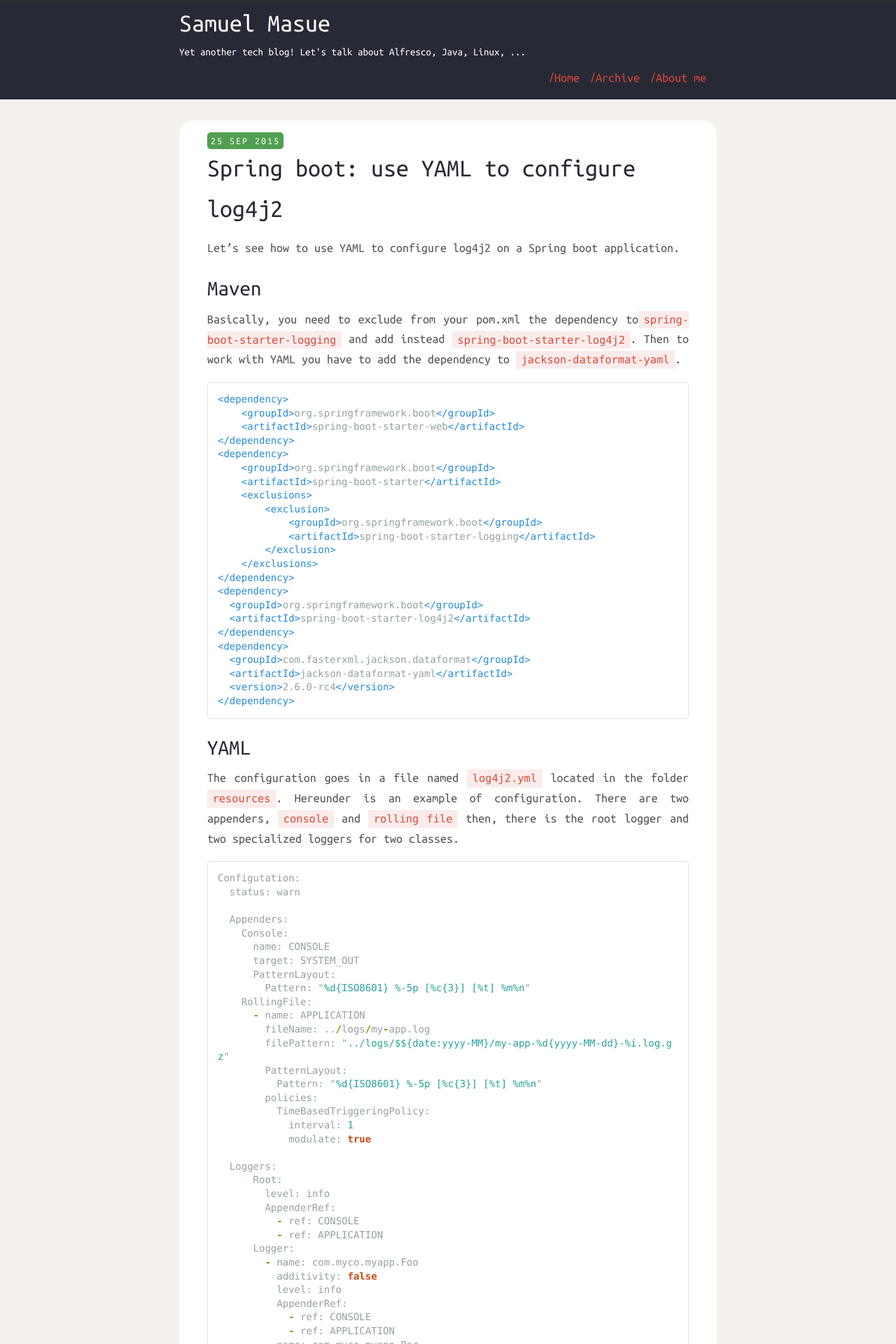
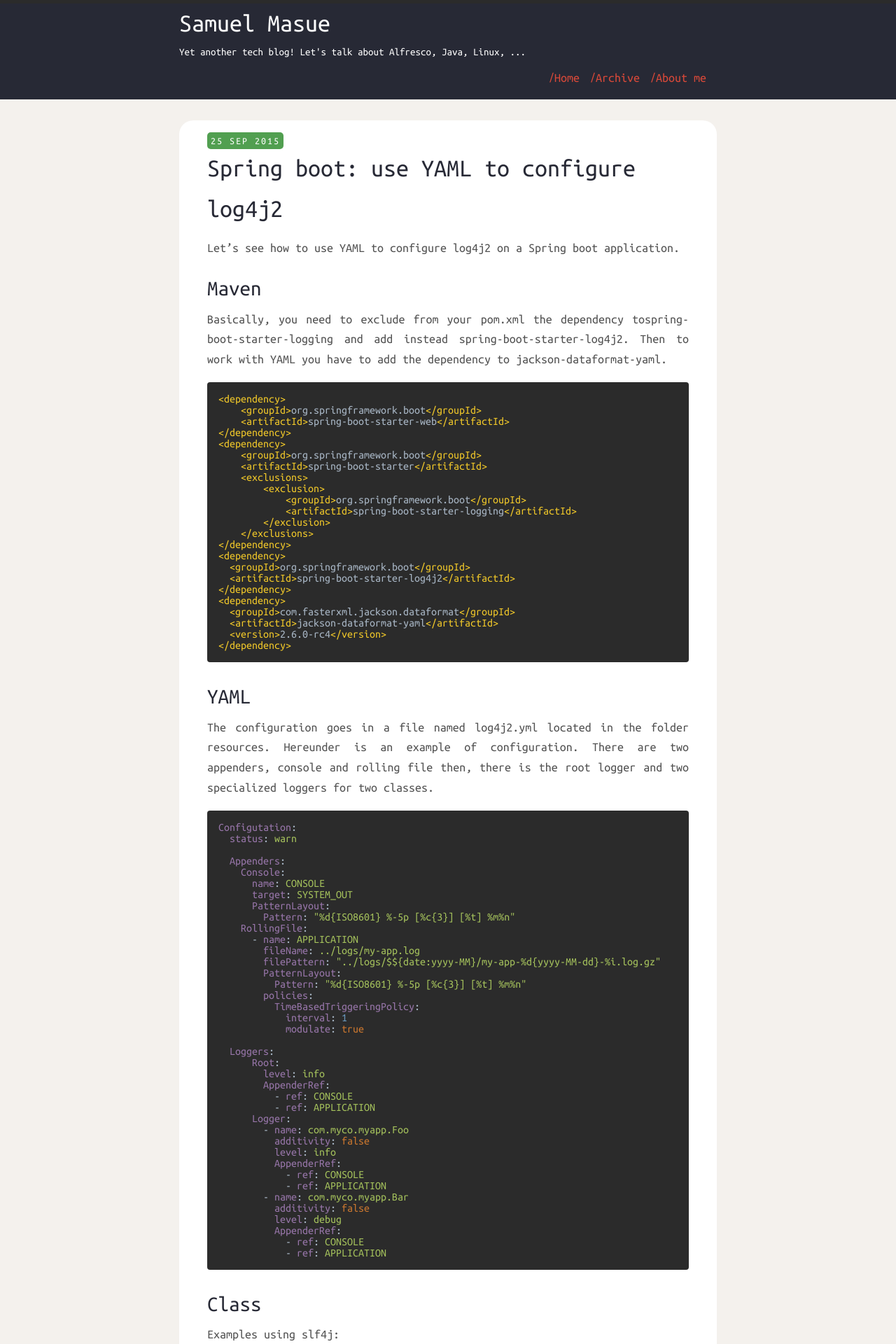
Before and after one commit to TheWeirdDev/theweirddev.github.io, a Jekyll site: the page built from _posts/2015-09-25-log4j2-yml.markdown, in a window 1280 px wide. Shown: the top 1920 px of the page at 70% size. Built offline with Jekyll 4.4.1, drawn with Linux system fonts in a browser that asks for light colours; nearby versions of some CDN libraries; comment, search, counter and statistics services are not loaded.

Commit message:
Pygment theme -> darcula

```diff
--- a/_posts/2015-09-25-log4j2-yml.markdown
+++ b/_posts/2015-09-25-log4j2-yml.markdown
@@ -49,7 +49,7 @@
 appenders, `console` and
 `rolling file` then, there is the root logger and two specialized loggers for two classes.
 
-{% highlight javascript%}
+{% highlight yaml%}
 Configutation:
   status: warn
 
@@ -97,7 +97,7 @@
 
 - In Groovy.
 
-{% highlight java%}
+{% highlight groovy%}
 @Slf4j
 class Foo {
   // some code
--- /dev/null
+++ b/assets/css/_sass/partials/_darcula.scss
@@ -0,0 +1,105 @@
+$foreground: #A9B7C6;
+$background: #2B2B2B;
+$selectionForeground: #A9B7C6;
+$selectionBackground: #214283;
+
+$operators: #A9B7C6;
+$strings: #A5C25C;
+$names: #88be05;
+$keywords: #CB772F;
+$varAndProp: #A9B7C6;
+$numbers: #6897BB;
+$tag: #f1c829;
+$attributes: #9876AA;
+$comments: #75715e;
+
+.highlight {
+  margin-bottom: 1.5em;
+  color: $foreground;
+  background-color: $background;
+  @include rounded(4px);
+  pre {
+    position: relative;
+    margin: 0;
+    padding: 1em;
+    overflow-x: auto;
+  }
+  pre::-webkit-scrollbar {
+    height: 10px;
+    background-color: #34362e;
+    border-radius: 0 0 4px 4px;
+  }
+  pre::-webkit-scrollbar-thumb{
+    background-color: #75715e;
+    border-radius: 4px;
+  }
+  ::selection {
+    background-color: $selectionBackground;
+    color: $selectionForeground;
+  }
+   .hll { background-color: #49483e }
+   .c { color: $comments } /* Comment */
+   .err { color: #960050; background-color: #1e0010 } /* Error */
+   .k { color: $keywords } /* Keyword */
+   .l { color: $numbers} /* Literal */
+   .n { color: $varAndProp } /* Name */
+   .o { color: $operators } /* Operator */
+   .p { color: $varAndProp } /* Punctuation */
+   .cm { color: #75715e } /* Comment.Multiline */
+   .cp { color: #75715e } /* Comment.Preproc */
+   .c1 { color: #75715e } /* Comment.Single */
+   .cs { color: #75715e } /* Comment.Special */
+   .ge { font-style: italic } /* Generic.Emph */
+   .gs { font-weight: bold } /* Generic.Strong */
+   .kc { color: $keywords } /* Keyword.Constant */
+   .kd { color: $keywords } /* Keyword.Declaration */
+   .kn { color: $operators } /* Keyword.Namespace */
+   .kp { color: $keywords } /* Keyword.Pseudo */
+   .kr { color: $keywords } /* Keyword.Reserved */
+   .kt { color: $keywords } /* Keyword.Type */
+   .ld { color: $strings } /* Literal.Date */
+   .m { color: $numbers} /* Literal.Number */
+   .s { color: $strings } /* Literal.String */
+   .na { color: $attributes } /* Name.Attribute */
+   .nb { color: $varAndProp } /* Name.Builtin */
+   .nc { color: $names } /* Name.Class */
+   .no { color: $keywords } /* Name.Constant */
+   .nd { color: #f1c829 } /* Name.Decorator */
+   .ni { color: $varAndProp } /* Name.Entity */
+   .ne { color: $names } /* Name.Exception */
+   .nf { color: $names } /* Name.Function */
+   .nl { color: $varAndProp } /* Name.Label */
+   .nn { color: $varAndProp } /* Name.Namespace */
+   .nx { color: $names } /* Name.Other */
+   .py { color: $varAndProp } /* Name.Property */
+   .nt { color: $tag } /* Name.Tag */
+   .nv { color: $varAndProp } /* Name.Variable */
+   .ow { color: $operators } /* Operator.Word */
+   .w { color: $varAndProp  } /* Text.Whitespace */
+   .mf { color: $numbers } /* Literal.Number.Float */
+   .mh { color: $numbers } /* Literal.Number.Hex */
+   .mi { color: $numbers } /* Literal.Number.Integer */
+   .mo { color: $numbers } /* Literal.Number.Oct */
+   .sb { color: $strings } /* Literal.String.Backtick */
+   .sc { color: $strings } /* Literal.String.Char */
+   .sd { color: $strings } /* Literal.String.Doc */
+   .s2 { color: $strings } /* Literal.String.Double */
+   .se { color: $numbers} /* Literal.String.Escape */
+   .sh { color: $strings } /* Literal.String.Heredoc */
+   .si { color: $strings } /* Literal.String.Interpol */
+   .sx { color: $strings } /* Literal.String.Other */
+   .sr { color: $strings } /* Literal.String.Regex */
+   .s1 { color: $strings } /* Literal.String.Single */
+   .ss { color: $strings } /* Literal.String.Symbol */
+   .bp { color: $varAndProp  } /* Name.Builtin.Pseudo */
+   .vc { color: $varAndProp } /* Name.Variable.Class */
+   .vg { color: $varAndProp } /* Name.Variable.Global */
+   .vi { color: $varAndProp } /* Name.Variable.Instance */
+   .il { color: $numbers} /* Literal.Number.Integer.Long */
+
+   .gh { } /* Generic Heading & Diff Header */
+   .gu { color: #75715e; } /* Generic.Subheading & Diff Unified/Comment? */
+   .gd { color: $operators; } /* Generic.Deleted & Diff Deleted */
+   .gi { color: $names; } /* Generic.Inserted & Diff Inserted */
+   .l-Scalar-Plain {color: $names}
+}
--- a/assets/css/_sass/partials/_mixins.scss
+++ b/assets/css/_sass/partials/_mixins.scss
@@ -23,3 +23,10 @@
   -o-transition: $args;
   transition: $args;
 }
+
+// .rounded(VALUE);
+@mixin rounded($radius:4px) {
+  -webkit-border-radius : $radius;
+  -moz-border-radius : $radius;
+  border-radius : $radius;
+}
--- a/assets/css/_sass/partials/_syntax.scss
+++ /dev/null
@@ -1,60 +0,0 @@
-.highlight  { background: #ffffff; }
-.highlight .c { color: #999988; font-style: italic } /* Comment */
-.highlight .err { color: #a61717; background-color: #e3d2d2 } /* Error */
-.highlight .k { font-weight: bold } /* Keyword */
-.highlight .o { font-weight: bold } /* Operator */
-.highlight .cm { color: #999988; font-style: italic } /* Comment.Multiline */
-.highlight .cp { color: #999999; font-weight: bold } /* Comment.Preproc */
-.highlight .c1 { color: #999988; font-style: italic } /* Comment.Single */
-.highlight .cs { color: #999999; font-weight: bold; font-style: italic } /* Comment.Special */
-.highlight .gd { color: #000000; background-color: #ffdddd } /* Generic.Deleted */
-.highlight .gd .x { color: #000000; background-color: #ffaaaa } /* Generic.Deleted.Specific */
-.highlight .ge { font-style: italic } /* Generic.Emph */
-.highlight .gr { color: #aa0000 } /* Generic.Error */
-.highlight .gh { color: #999999 } /* Generic.Heading */
-.highlight .gi { color: #000000; background-color: #ddffdd } /* Generic.Inserted */
-.highlight .gi .x { color: #000000; background-color: #aaffaa } /* Generic.Inserted.Specific */
-.highlight .go { color: #888888 } /* Generic.Output */
-.highlight .gp { color: #555555 } /* Generic.Prompt */
-.highlight .gs { font-weight: bold } /* Generic.Strong */
-.highlight .gu { color: #aaaaaa } /* Generic.Subheading */
-.highlight .gt { color: #aa0000 } /* Generic.Traceback */
-.highlight .kc { font-weight: bold } /* Keyword.Constant */
-.highlight .kd { font-weight: bold } /* Keyword.Declaration */
-.highlight .kp { font-weight: bold } /* Keyword.Pseudo */
-.highlight .kr { font-weight: bold } /* Keyword.Reserved */
-.highlight .kt { color: #445588; font-weight: bold } /* Keyword.Type */
-.highlight .m { color: #009999 } /* Literal.Number */
-.highlight .s { color: #d14 } /* Literal.String */
-.highlight .na { color: #008080 } /* Name.Attribute */
-.highlight .nb { color: #0086B3 } /* Name.Builtin */
-.highlight .nc { color: #445588; font-weight: bold } /* Name.Class */
-.highlight .no { color: #008080 } /* Name.Constant */
-.highlight .ni { color: #800080 } /* Name.Entity */
-.highlight .ne { color: #990000; font-weight: bold } /* Name.Exception */
-.highlight .nf { color: #990000; font-weight: bold } /* Name.Function */
-.highlight .nn { color: #555555 } /* Name.Namespace */
-.highlight .nt { color: #000080 } /* Name.Tag */
-.highlight .nv { color: #008080 } /* Name.Variable */
-.highlight .ow { font-weight: bold } /* Operator.Word */
-.highlight .w { color: #bbbbbb } /* Text.Whitespace */
-.highlight .mf { color: #009999 } /* Literal.Number.Float */
-.highlight .mh { color: #009999 } /* Literal.Number.Hex */
-.highlight .mi { color: #009999 } /* Literal.Number.Integer */
-.highlight .mo { color: #009999 } /* Literal.Number.Oct */
-.highlight .sb { color: #d14 } /* Literal.String.Backtick */
-.highlight .sc { color: #d14 } /* Literal.String.Char */
-.highlight .sd { color: #d14 } /* Literal.String.Doc */
-.highlight .s2 { color: #d14 } /* Literal.String.Double */
-.highlight .se { color: #d14 } /* Literal.String.Escape */
-.highlight .sh { color: #d14 } /* Literal.String.Heredoc */
-.highlight .si { color: #d14 } /* Literal.String.Interpol */
-.highlight .sx { color: #d14 } /* Literal.String.Other */
-.highlight .sr { color: #009926 } /* Literal.String.Regex */
-.highlight .s1 { color: #d14 } /* Literal.String.Single */
-.highlight .ss { color: #990073 } /* Literal.String.Symbol */
-.highlight .bp { color: #999999 } /* Name.Builtin.Pseudo */
-.highlight .vc { color: #008080 } /* Name.Variable.Class */
-.highlight .vg { color: #008080 } /* Name.Variable.Global */
-.highlight .vi { color: #008080 } /* Name.Variable.Instance */
-.highlight .il { color: #009999 } /* Literal.Number.Integer.Long */
--- a/assets/css/_sass/partials/solarized-dark.scss
+++ /dev/null
@@ -1,88 +0,0 @@
-/* Solarized Dark
-
-For use with Jekyll and Pygments
-
-http://ethanschoonover.com/solarized
-
-SOLARIZED HEX      ROLE
---------- -------- ------------------------------------------
-base03    #002b36  background
-base01    #586e75  comments / secondary content
-base1     #93a1a1  body text / default code / primary content
-orange    #cb4b16  constants
-red       #dc322f  regex, special keywords
-blue      #268bd2  reserved keywords
-cyan      #2aa198  strings, numbers
-green     #859900  operators, other keywords
-*/
-
-.highlight { background-color: #002b36; color: #93a1a1 }
-.highlight .lineno { color: #586e75 } /* Line Numbers */
-.highlight .c { color: #586e75 } /* Comment */
-.highlight .err { color: #93a1a1 } /* Error */
-.highlight .g { color: #93a1a1 } /* Generic */
-.highlight .k { color: #859900 } /* Keyword */
-.highlight .l { color: #93a1a1 } /* Literal */
-.highlight .n { color: #93a1a1 } /* Name */
-.highlight .o { color: #859900 } /* Operator */
-.highlight .x { color: #cb4b16 } /* Other */
-.highlight .p { color: #93a1a1 } /* Punctuation */
-.highlight .cm { color: #586e75 } /* Comment.Multiline */
-.highlight .cp { color: #859900 } /* Comment.Preproc */
-.highlight .c1 { color: #586e75 } /* Comment.Single */
-.highlight .cs { color: #859900 } /* Comment.Special */
-.highlight .gd { color: #2aa198 } /* Generic.Deleted */
-.highlight .ge { color: #93a1a1; font-style: italic } /* Generic.Emph */
-.highlight .gr { color: #dc322f } /* Generic.Error */
-.highlight .gh { color: #cb4b16 } /* Generic.Heading */
-.highlight .gi { color: #859900 } /* Generic.Inserted */
-.highlight .go { color: #93a1a1 } /* Generic.Output */
-.highlight .gp { color: #93a1a1 } /* Generic.Prompt */
-.highlight .gs { color: #93a1a1; font-weight: bold } /* Generic.Strong */
-.highlight .gu { color: #cb4b16 } /* Generic.Subheading */
-.highlight .gt { color: #93a1a1 } /* Generic.Traceback */
-.highlight .kc { color: #cb4b16 } /* Keyword.Constant */
-.highlight .kd { color: #268bd2 } /* Keyword.Declaration */
-.highlight .kn { color: #859900 } /* Keyword.Namespace */
-.highlight .kp { color: #859900 } /* Keyword.Pseudo */
-.highlight .kr { color: #268bd2 } /* Keyword.Reserved */
-.highlight .kt { color: #dc322f } /* Keyword.Type */
-.highlight .ld { color: #93a1a1 } /* Literal.Date */
-.highlight .m { color: #2aa198 } /* Literal.Number */
-.highlight .s { color: #2aa198 } /* Literal.String */
-.highlight .na { color: #93a1a1 } /* Name.Attribute */
-.highlight .nb { color: #B58900 } /* Name.Builtin */
-.highlight .nc { color: #268bd2 } /* Name.Class */
-.highlight .no { color: #cb4b16 } /* Name.Constant */
-.highlight .nd { color: #268bd2 } /* Name.Decorator */
-.highlight .ni { color: #cb4b16 } /* Name.Entity */
-.highlight .ne { color: #cb4b16 } /* Name.Exception */
-.highlight .nf { color: #268bd2 } /* Name.Function */
-.highlight .nl { color: #93a1a1 } /* Name.Label */
-.highlight .nn { color: #93a1a1 } /* Name.Namespace */
-.highlight .nx { color: #93a1a1 } /* Name.Other */
-.highlight .py { color: #93a1a1 } /* Name.Property */
-.highlight .nt { color: #268bd2 } /* Name.Tag */
-.highlight .nv { color: #268bd2 } /* Name.Variable */
-.highlight .ow { color: #859900 } /* Operator.Word */
-.highlight .w { color: #93a1a1 } /* Text.Whitespace */
-.highlight .mf { color: #2aa198 } /* Literal.Number.Float */
-.highlight .mh { color: #2aa198 } /* Literal.Number.Hex */
-.highlight .mi { color: #2aa198 } /* Literal.Number.Integer */
-.highlight .mo { color: #2aa198 } /* Literal.Number.Oct */
-.highlight .sb { color: #586e75 } /* Literal.String.Backtick */
-.highlight .sc { color: #2aa198 } /* Literal.String.Char */
-.highlight .sd { color: #93a1a1 } /* Literal.String.Doc */
-.highlight .s2 { color: #2aa198 } /* Literal.String.Double */
-.highlight .se { color: #cb4b16 } /* Literal.String.Escape */
-.highlight .sh { color: #93a1a1 } /* Literal.String.Heredoc */
-.highlight .si { color: #2aa198 } /* Literal.String.Interpol */
-.highlight .sx { color: #2aa198 } /* Literal.String.Other */
-.highlight .sr { color: #dc322f } /* Literal.String.Regex */
-.highlight .s1 { color: #2aa198 } /* Literal.String.Single */
-.highlight .ss { color: #2aa198 } /* Literal.String.Symbol */
-.highlight .bp { color: #268bd2 } /* Name.Builtin.Pseudo */
-.highlight .vc { color: #268bd2 } /* Name.Variable.Class */
-.highlight .vg { color: #268bd2 } /* Name.Variable.Global */
-.highlight .vi { color: #268bd2 } /* Name.Variable.Instance */
-.highlight .il { color: #2aa198 } /* Literal.Number.Integer.Long */
--- a/assets/css/main.scss
+++ b/assets/css/main.scss
@@ -14,9 +14,7 @@
 @import "partials/layout";
 
 // Import syntax
-@import "partials/syntax";
-
-@import "partials/solarized-dark";
+@import "partials/darcula";
 
 @import "partials/perso";
 
@@ -566,54 +564,6 @@
   }
 }
 
-/* --------------------------------
-
-Code snippets
-
---------------------------------- */
-code, pre {
-  font-family: Menlo, Monaco, "Courier New", monospace;
-}
-code {
-  padding: .25em .5em;
-  font-size: 85%;
-  color: $base-08;
-  background-color: rgba($base-08, .1);
-}
-pre {
-  display: block;
-  margin-top: 0;
-  margin-bottom: 1em;
-  padding: 1em;
-  @include font-size(12px);
-  line-height: 1.4;
-  white-space: pre-wrap;
-  word-break: break-all;
-  word-wrap: break-word;
-  background-color: $color-white;
-  border: 1px solid $base-05;
-  code {
-    padding: 0;
-    font-size: 100%;
-    color: inherit;
-    background-color: transparent;
-  }
-
-  @include MQ(M) {
-    @include font-size(14px);
-  }
-}
-
-.highlight {
-  margin-bottom: 1em;
-  margin-top: 1em;
-  background-color: white;
-  pre {
-    margin-bottom: 0;
-    border-radius: 5px;
-  }
-}
-
 /* Gist via GitHub Pages */
 .gist .gist-file {
   font-family: Menlo, Monaco, "Courier New", monospace !important;
```
Also changed, not shown: _posts/2015-10-02-alf-debug-solr.markdown (+25 -23 lines), assets/css/_sass/partials/_perso.scss (renamed from assets/css/_sass/partials/perso.scss).
